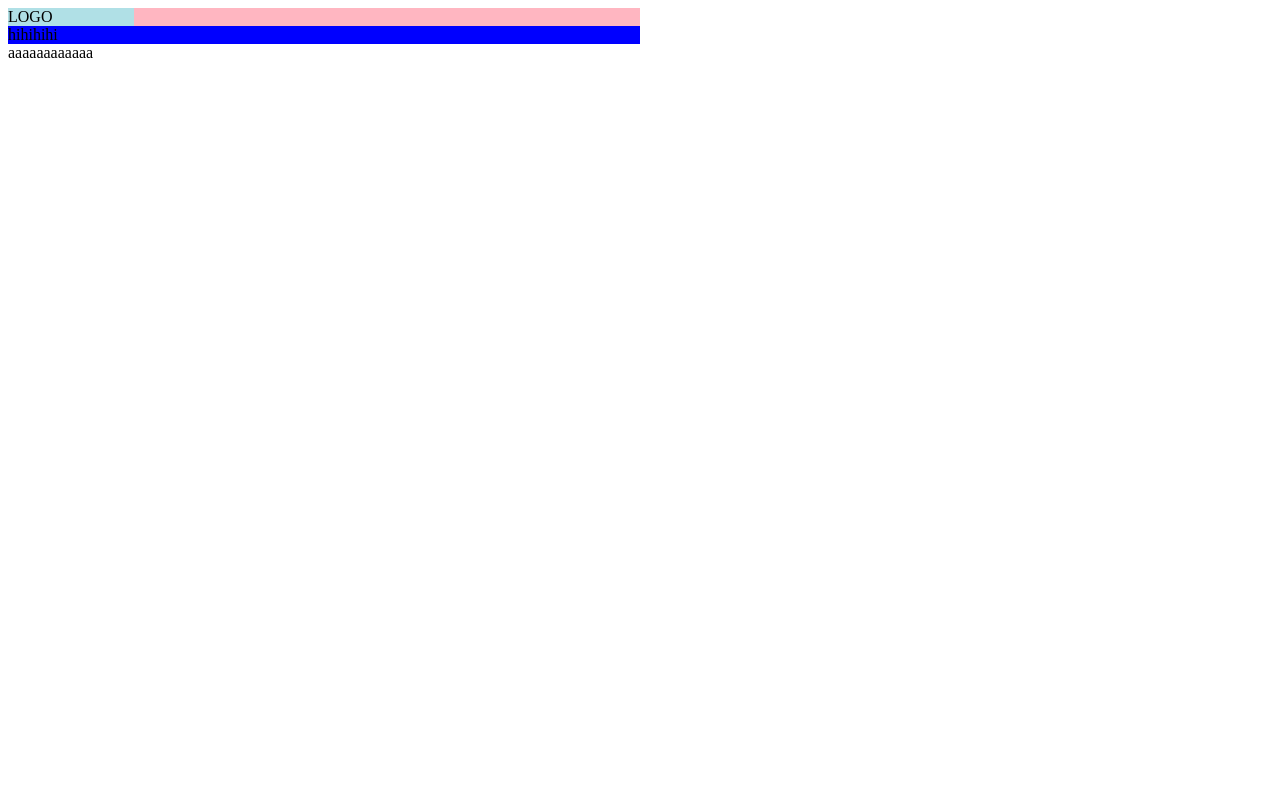
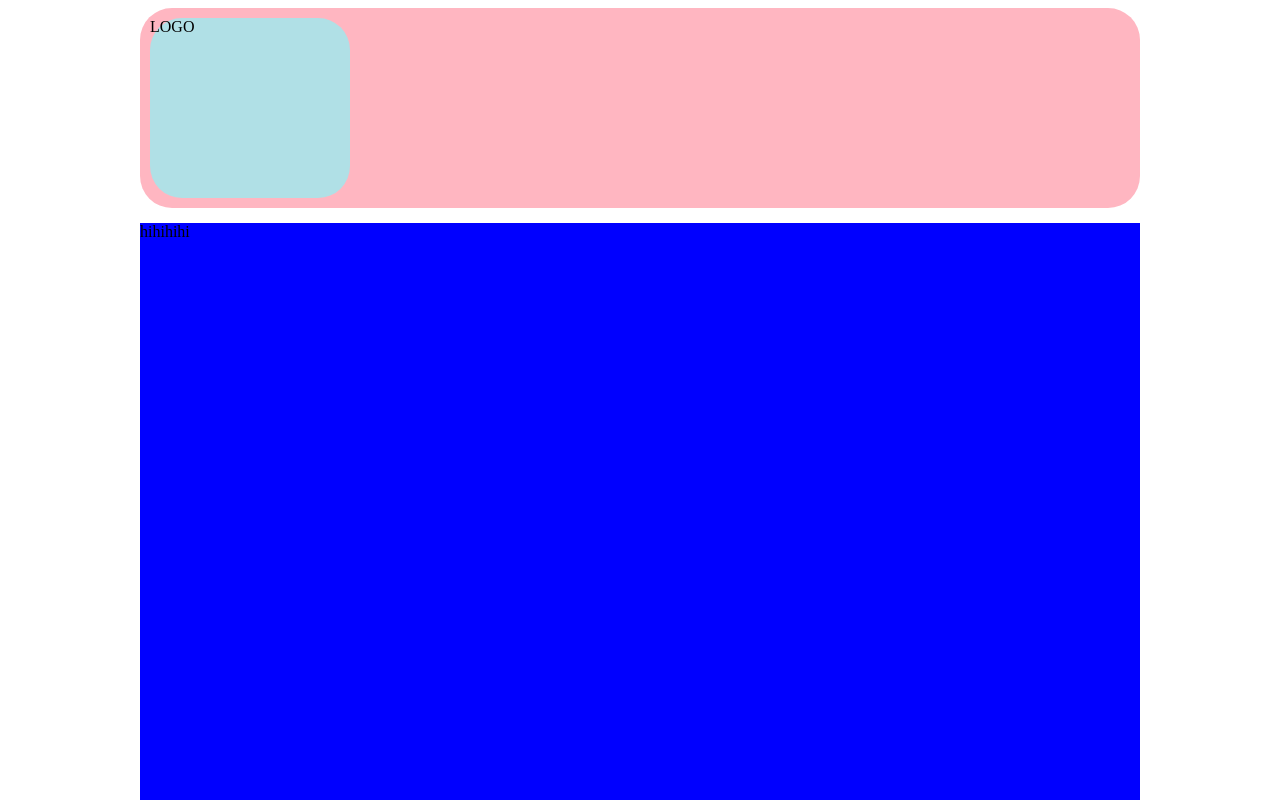
Before and after one commit to many-a/manyadance, a plain HTML site: page pages/html_bloverstka.html in a window 1280 px wide. Shown: the top 800 px of the page. Drawn offline with Linux system fonts and the light colour scheme.

Commit message:
Update style.css

```diff
--- a/pages/style.css
+++ b/pages/style.css
@@ -1,15 +1,30 @@
 header {
     background-color: lightpink;
-    height: 10%;
-    width: 50%;
+    height: 200px;
+    width: 1000px;
+    margin:auto;
+    border-radius: 2em;
 }
 main {
 	background-color: blue;
-    height: 70%;
-    width: 50%;
+    height: 800px;
+    width: 1000px;
+    margin-top: 15px;
+    margin-left: auto;
+    margin-right: auto;
 }
 div.logo {
+    margin: 10px;
 	background-color: PowderBlue;
     height: 90%;
     width: 20%;
+    float: left;
+    border-radius: 2em;
 }
+nav {
+    background-color: gray;
+    height: 90%;
+    width: 80%;
+    float: right;
+    border-radius: 2em;
+}
```
